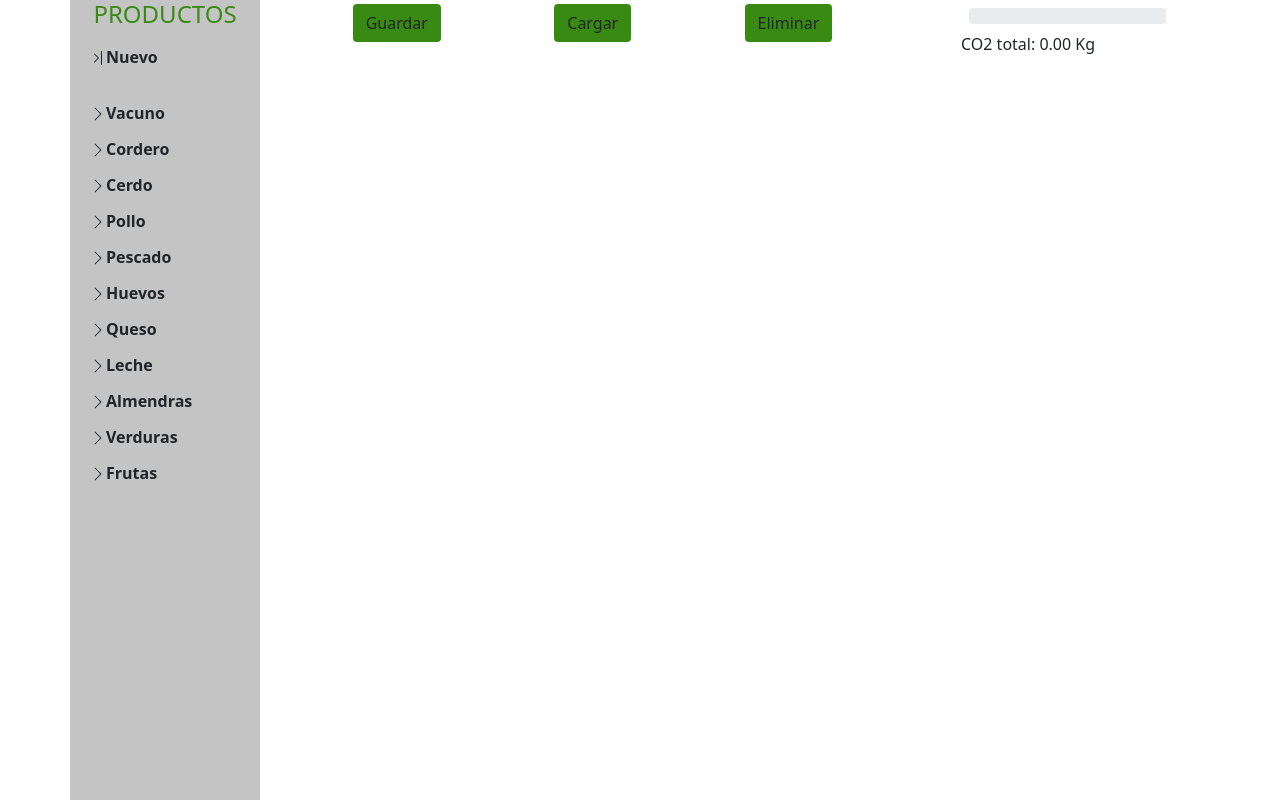
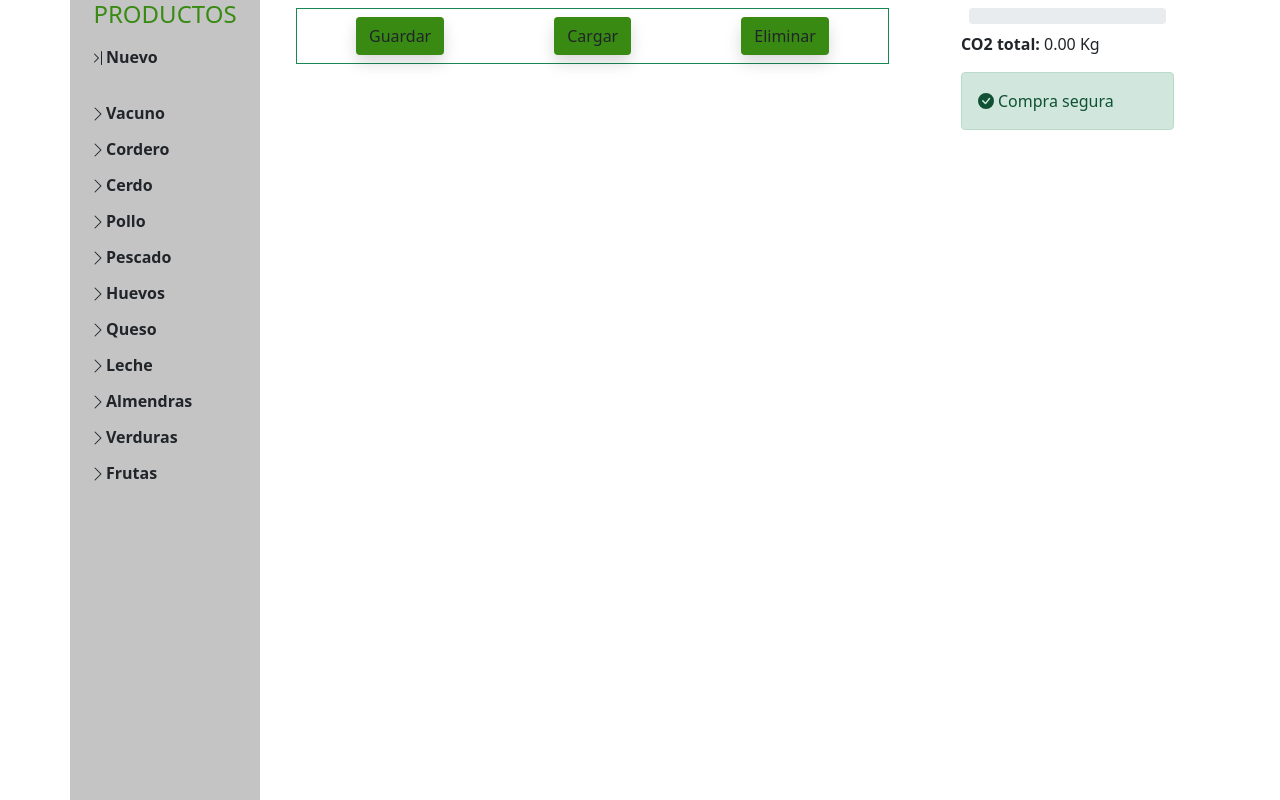
Before and after one commit to kpitantrueno/compra-sostenible, a React (Create React App) app: page / in a window 1280 px wide. Built offline with nearby package versions, Linux system fonts and the light colour scheme.

Commit message:
toasts added

```diff
--- a/package.json
+++ b/package.json
@@ -11,6 +11,7 @@
     "react": "^17.0.2",
     "react-dom": "^17.0.2",
     "react-scripts": "4.0.3",
+    "react-toastify": "^7.0.4",
     "web-vitals": "^1.1.2"
   },
   "scripts": {
--- a/public/products.json
+++ b/public/products.json
@@ -3,66 +3,78 @@
         "name": "Vacuno",
         "count": 1,
         "cO2": 26.5,
-        "img": "https://img.icons8.com/officel/50/000000/steak-medium.png"
+        "img": "https://img.icons8.com/officel/50/000000/steak-medium.png",
+        "adv": "Este tipo de carne es la que más CO2 emite, prueba a sustituirla por algo de pescado o pollo."
     },
     {
         "name": "Cordero",
         "count": 1,
         "cO2": 22.9,
-        "img": "https://img.icons8.com/plasticine/50/000000/rack-of-lamb.png"
+        "img": "https://img.icons8.com/plasticine/50/000000/rack-of-lamb.png",
+        "adv": ""
     },
     {
         "name": "Cerdo",
         "count": 1,
         "cO2": 12.1,
-        "img": "https://img.icons8.com/officel/50/000000/bacon.png"
+        "img": "https://img.icons8.com/officel/50/000000/bacon.png",
+        "adv": ""
+
     },
     {
         "name": "Pollo",
         "count": 1,
         "cO2": 6.9,
-        "img": "https://img.icons8.com/cotton/50/000000/thanksgiving-turkey.png"
+        "img": "https://img.icons8.com/cotton/50/000000/thanksgiving-turkey.png",
+        "adv": ""
     },
     {
         "name": "Pescado",
         "count": 1,
         "cO2": 6.1,
-        "img": "https://img.icons8.com/officel/50/000000/filleted-fish.png"
+        "img": "https://img.icons8.com/officel/50/000000/filleted-fish.png",
+        "adv": ""
     },
     {
         "name": "Huevos",
         "count": 1,
         "cO2": 4.8,
-        "img": "https://img.icons8.com/plasticine/100/000000/sunny-side-up-eggs.png"
+        "img": "https://img.icons8.com/plasticine/100/000000/sunny-side-up-eggs.png",
+        "adv": ""
     },
     {
         "name": "Queso",
         "count": 1,
         "cO2": 9.8,
-        "img": "https://img.icons8.com/plasticine/100/000000/cheese.png"
+        "img": "https://img.icons8.com/plasticine/100/000000/cheese.png",
+        "adv": ""
     },
     {
         "name": "Leche",
         "count": 1,
         "cO2": 1.9,
-        "img": "https://img.icons8.com/ultraviolet/40/000000/milk.png"
+        "img": "https://img.icons8.com/ultraviolet/40/000000/milk.png",
+        "adv": ""
     },
     {
         "name": "Almendras",
         "count": 1,
         "cO2": 4,
-        "img": "https://img.icons8.com/fluent/48/000000/almond.png"
+        "img": "https://img.icons8.com/fluent/48/000000/almond.png",
+        "adv": ""
     },
     {
         "name": "Verduras",
         "count": 1,
         "cO2": 2,
-        "img": "https://img.icons8.com/cotton/64/000000/vegetables-box--v1.png"
+        "img": "https://img.icons8.com/cotton/64/000000/vegetables-box--v1.png",
+        "adv": ""
     },
     {
         "name": "Frutas",
         "count": 1,
         "cO2": 1.1,
-        "img": "https://img.icons8.com/color/64/000000/raspberry.png"
+        "img": "https://img.icons8.com/color/64/000000/raspberry.png",
+        "adv": ""
     }
 ]
--- a/src/App.js
+++ b/src/App.js
@@ -5,6 +5,8 @@ import { useState } from 'react'
 import ListProducts from './components/listProducts/listProducts'
 import Shooping from './components/shoopingCart/shoopingCart'
 import Resume from './components/resume/resume'
+import { ToastContainer, toast } from 'react-toastify';
+import 'react-toastify/dist/ReactToastify.css';
 
 
 export default function App() {
@@ -103,7 +105,15 @@ export default function App() {
 
     localStorage.setItem('purchase', JSON.stringify(state))
 
-    console.log(localStorage)
+    toast.success('Compra guardada', {
+      position: "bottom-right",
+      autoClose: 3000,
+      hideProgressBar: false,
+      closeOnClick: true,
+      pauseOnHover: true,
+      draggable: true,
+      progress: undefined,
+      });
 
   }
 
@@ -115,11 +125,29 @@ export default function App() {
 
       setState(JSON.parse(localStorage.getItem('purchase')))
 
+      toast.warn('Compra cargada', {
+        position: "bottom-right",
+        autoClose: 3000,
+        hideProgressBar: false,
+        closeOnClick: true,
+        pauseOnHover: true,
+        draggable: true,
+        progress: undefined,
+        });
+
 
     } else {
 
 
-      alert('NO HAY COMPRA GUARDADA')
+      toast.info('No hay compra guardada', {
+        position: "bottom-right",
+        autoClose: 3000,
+        hideProgressBar: false,
+        closeOnClick: true,
+        pauseOnHover: true,
+        draggable: true,
+        progress: undefined,
+        });
 
     }
 
@@ -134,24 +162,102 @@ export default function App() {
 
     setState([])
 
+    toast.error('Compra eliminada', {
+      position: "bottom-right",
+      autoClose: 3000,
+      hideProgressBar: false,
+      closeOnClick: true,
+      pauseOnHover: true,
+      draggable: true,
+      progress: undefined,
+      });
+
 
   }
 
 
+
+
+
+  function advice(adv,type){
+
+    if(type == 'info'){
+
+    toast.info(adv, {
+        position: "bottom-right",
+        autoClose: 3000,
+        hideProgressBar: false,
+        closeOnClick: true,
+        pauseOnHover: true,
+        draggable: true,
+        progress: undefined,
+        });
+      } else if (type == 'warn'){
+
+        toast.warn(adv, {
+          position: "bottom-right",
+          autoClose: 3000,
+          hideProgressBar: false,
+          closeOnClick: true,
+          pauseOnHover: true,
+          draggable: true,
+          progress: undefined,
+          });
+
+
+      }else if (type == 'error'){
+
+        toast.error(adv, {
+          position: "bottom-right",
+          autoClose: 3000,
+          hideProgressBar: false,
+          closeOnClick: true,
+          pauseOnHover: true,
+          draggable: true,
+          progress: undefined,
+          });
+        }else if (type == 'success'){
+
+          toast.success(adv, {
+            position: "bottom-right",
+            autoClose: 3000,
+            hideProgressBar: false,
+            closeOnClick: true,
+            pauseOnHover: true,
+            draggable: true,
+            progress: undefined,
+            });
+          }
+
+
+
+
+
+}//FIN DEL METODO
+
+
+
+
+
+
+
+
+
   return (
-    <div className="container">
+    <div className="container" id="main">
 
       <div className='app'>
 
         <div className='row'>
 
           <div className="listproducts col-2">
-            <ListProducts id='list' changeState={addProduct} />
+            <ListProducts id='list' changeState={addProduct} advice={advice}/>
           </div>
 
 
           <div className="shopingcart col-7 ">
-            <Shooping cosas={state} purchase={addShopingCart} deleteItem={deleteItem} deleteAll={deleteAll} loadPurchase={loadPurchase} savePurchase={savePurchase} />
+            <Shooping cosas={state} purchase={addShopingCart} deleteItem={deleteItem} deleteAll={deleteAll} loadPurchase={loadPurchase} savePurchase={savePurchase} advice={advice}/>
+            <ToastContainer />
           </div>
 
 
--- a/src/components/resume/resume.js
+++ b/src/components/resume/resume.js
@@ -37,26 +37,17 @@ export default function Resume(props) {
           <div className="progress-bar progress-bar-striped progress-bar-animated bg-warning" role="progressbar" aria-valuenow={cTotal} aria-valuemin={min} aria-valuemax={max} style={{width: cTotal ? cTotal + "100%" : "0%"}}></div>
         </div>
 
-        <div className='col-3'>
-              <p>CO2 total: {cTotal.toFixed(2)} Kg</p>
+        <div className='col-12'>
+              <p><strong>CO2 total:</strong> {cTotal.toFixed(2)} Kg</p>
+              <div class="alert alert-warning d-flex align-items-center" role="alert">
+                  <svg xmlns="http://www.w3.org/2000/svg" width="16" height="16" fill="currentColor" class="bi bi-info-circle-fill" viewBox="0 0 16 16">
+                    <path d="M8 16A8 8 0 1 0 8 0a8 8 0 0 0 0 16zm.93-9.412-1 4.705c-.07.34.029.533.304.533.194 0 .487-.07.686-.246l-.088.416c-.287.346-.92.598-1.465.598-.703 0-1.002-.422-.808-1.319l.738-3.468c.064-.293.006-.399-.287-.47l-.451-.081.082-.381 2.29-.287zM8 5.5a1 1 0 1 1 0-2 1 1 0 0 1 0 2z"/>
+                  </svg>
+                    <div className="ms-1">
+                      Compra arriesgada
                     </div>
-
-
-
-        {
-          json.map(data => {
-
-            return (
-              <div>
-                <div className='row'></div>
-                <div className='col-12'>{data.name}, {data.count} Kg, {data.cO2} CO2/Kg</div>
               </div>
-
-            )
-
-          })
-
-        }
+        </div>
 
 
       </div>
@@ -74,25 +65,16 @@ export default function Resume(props) {
       </div>
 
       <div className='col-12'>
-        <p>CO2 total: {cTotal.toFixed(2)} Kg</p>
+        <p><strong>CO2 total:</strong> {cTotal.toFixed(2)} Kg</p>
+              <div class="alert alert-danger d-flex align-items-center" role="alert">
+                    <svg xmlns="http://www.w3.org/2000/svg" width="16" height="16" fill="currentColor" class="bi bi-exclamation-triangle-fill" viewBox="0 0 16 16">
+                      <path d="M8.982 1.566a1.13 1.13 0 0 0-1.96 0L.165 13.233c-.457.778.091 1.767.98 1.767h13.713c.889 0 1.438-.99.98-1.767L8.982 1.566zM8 5c.535 0 .954.462.9.995l-.35 3.507a.552.552 0 0 1-1.1 0L7.1 5.995A.905.905 0 0 1 8 5zm.002 6a1 1 0 1 1 0 2 1 1 0 0 1 0-2z"/>
+                    </svg>
+                    <div className="ms-1">
+                      Compra contaminante
                     </div>
-
-
-
-        {
-          json.map(data => {
-
-            return (
-              <div>
-                <div className='row'></div>
-                <div className='col-12'>{data.name}, {data.count} Kg, {data.cO2} CO2/Kg</div>
               </div>
-
-            )
-
-          })
-
-        }
+      </div>
 
 
       </div>
@@ -110,25 +92,18 @@ export default function Resume(props) {
       </div>
 
       <div className='col-12'>
-          <p>CO2 total: {cTotal.toFixed(2)} Kg</p>
+          <p><strong>CO2 total:</strong> {cTotal.toFixed(2)} Kg</p>
+
+          <div class="alert alert-success d-flex align-items-center" role="alert">
+          <svg xmlns="http://www.w3.org/2000/svg" width="16" height="16" fill="currentColor" class="bi bi-check-circle-fill" viewBox="0 0 16 16">
+            <path d="M16 8A8 8 0 1 1 0 8a8 8 0 0 1 16 0zm-3.97-3.03a.75.75 0 0 0-1.08.022L7.477 9.417 5.384 7.323a.75.75 0 0 0-1.06 1.06L6.97 11.03a.75.75 0 0 0 1.079-.02l3.992-4.99a.75.75 0 0 0-.01-1.05z"/>
+          </svg>
+              <div className="ms-1">
+                Compra segura
+              </div>
           </div>
 
-
-
-        {
-          json.map(data => {
-
-            return (
-              <div>
-                <div className='row'></div>
-                <div className='col-12'>{data.name}, {data.count} Kg, {data.cO2} CO2/Kg</div>
       </div>
-
-            )
-
-          })
-
-        }
 
 
       </div>
--- a/src/components/shoopingCart/shoopingCart.js
+++ b/src/components/shoopingCart/shoopingCart.js
@@ -2,18 +2,38 @@ import React from 'react'
 import ItemShoopingCart from '../itemShopingCart/itemShopingCart'
 import { useState } from 'react'
 import './shopingCart.css';
+import { ToastContainer, toast } from 'react-toastify';
+import 'react-toastify/dist/ReactToastify.css';
 
 
 export default function ShoopingCart(props) {
+
+
+
+
+
+
+
+
+
+
+
+
+
+
+
+
+
+
 
     return (
 
         <div className='container'>
 
-            <div className='col-12 d-flex justify-content-around'>
-                <button className="m-1 btn green" onClick={props.savePurchase}>Guardar</button>
-                <button className="m-1 btn green" onClick={props.loadPurchase}>Cargar</button>
-                <button className="m-1 btn green" onClick={props.deleteAll}>Eliminar</button>
+            <div className='col-12 d-flex justify-content-around border border-success mt-2 p-1'>
+                <button className="m-1 btn green shadow" onClick={props.savePurchase}>Guardar</button>
+                <button className="m-1 btn green shadow" onClick={props.loadPurchase}>Cargar</button>
+                <button className="m-1 btn green shadow" onClick={props.deleteAll}>Eliminar</button>
             </div>
 
 
@@ -22,12 +42,14 @@ export default function ShoopingCart(props) {
 
 
                 {
-                    props.cosas.map(product => <ItemShoopingCart productData={product} addShopingCart={props.purchase} deleteItem={props.deleteItem} />)
+                    props.cosas.map(product => <ItemShoopingCart productData={product} addShopingCart={props.purchase} deleteItem={props.deleteItem}  advice={props.advice} />)
                 }
 
 
 
             </div>
+
+
 
 
         </div>
```
Also changed, not shown: src/components/itemShopingCart/itemShopingCart.js (+25 -75 lines), src/components/listProducts/listProducts.js (+26 -18 lines), 1 other file (tests, documents, lock files or other folders). Lines whose indentation alone changed are shown as unchanged.
